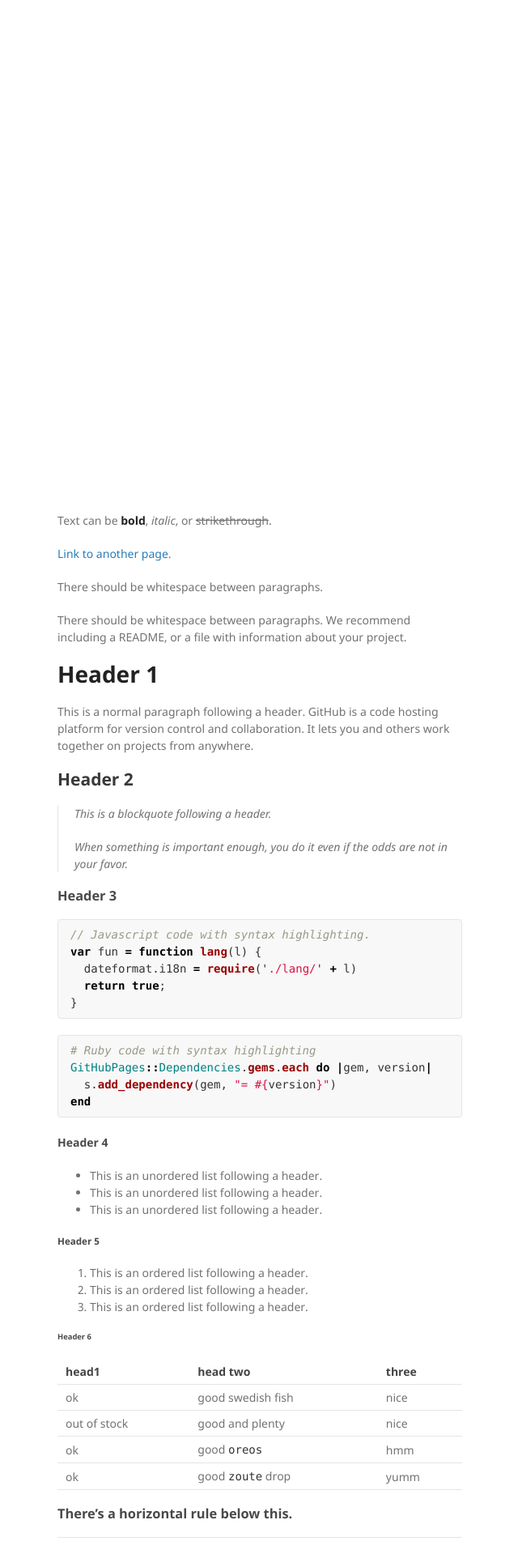
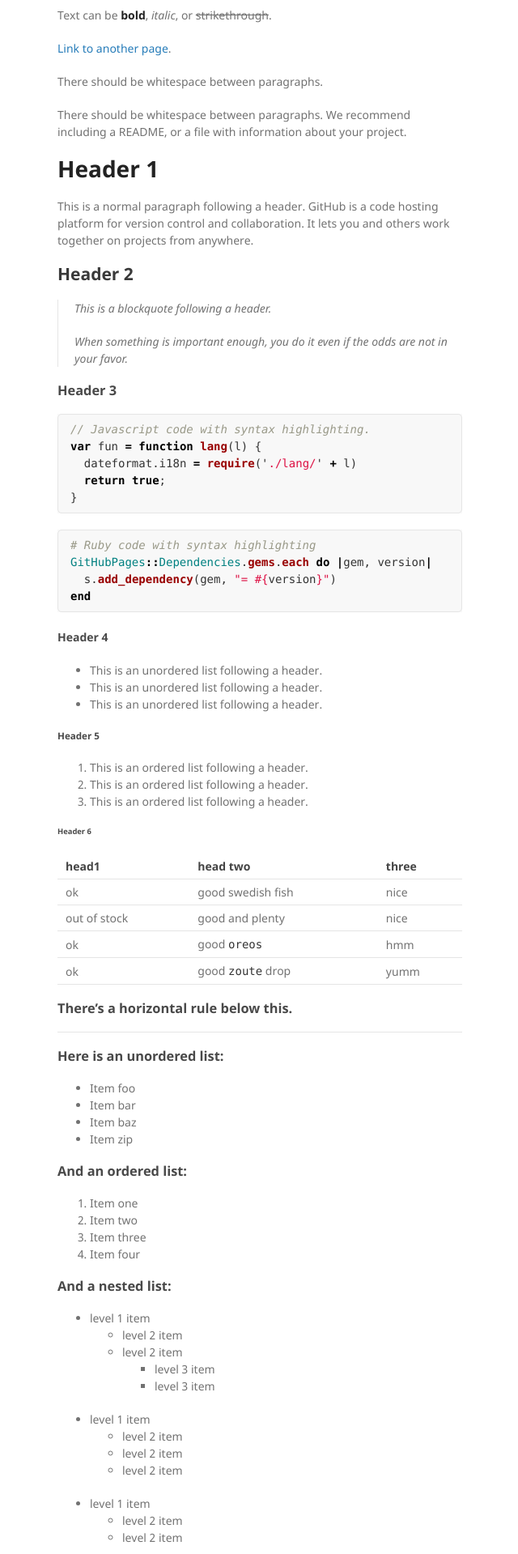
Before and after one commit to Libror/sociallinks, a Jekyll site: the page built from index.md, in a window 1280 px wide. Shown: the top 1919 px of the page at 81% size, without its empty margins (569-1209 px from the left). Built offline with Jekyll 4.4.1, drawn with Linux system fonts in a browser that asks for light colours.

Commit message:
Update jekyll-theme-minimal.scss

```diff
--- a/_sass/jekyll-theme-minimal.scss
+++ b/_sass/jekyll-theme-minimal.scss
@@ -45,7 +45,7 @@ a:hover small {
 }
 .wrapper {
   width:860px;
-  margin:50%;
+  margin-left:50%;
 }
 blockquote {
   border-left:1px solid #e5e5e5;
```
